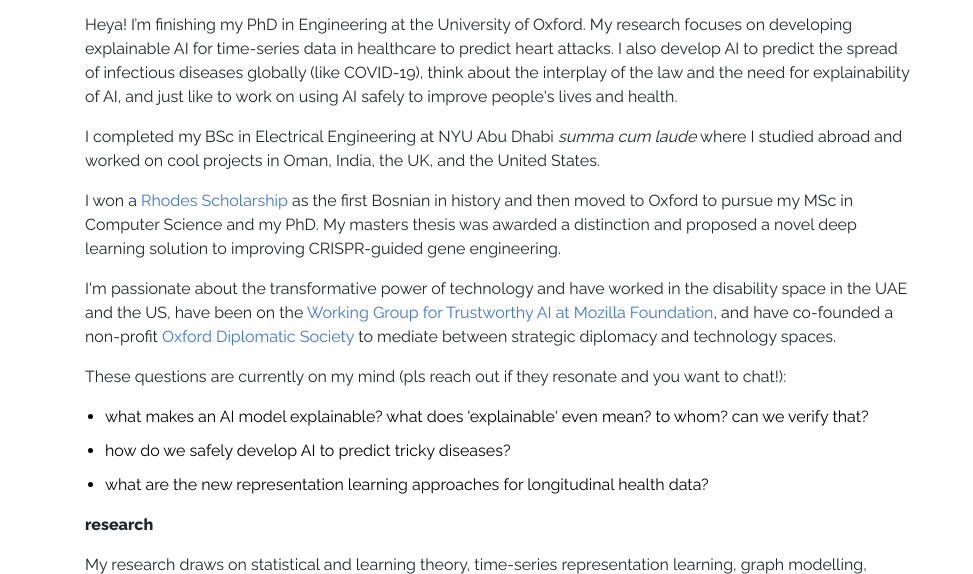
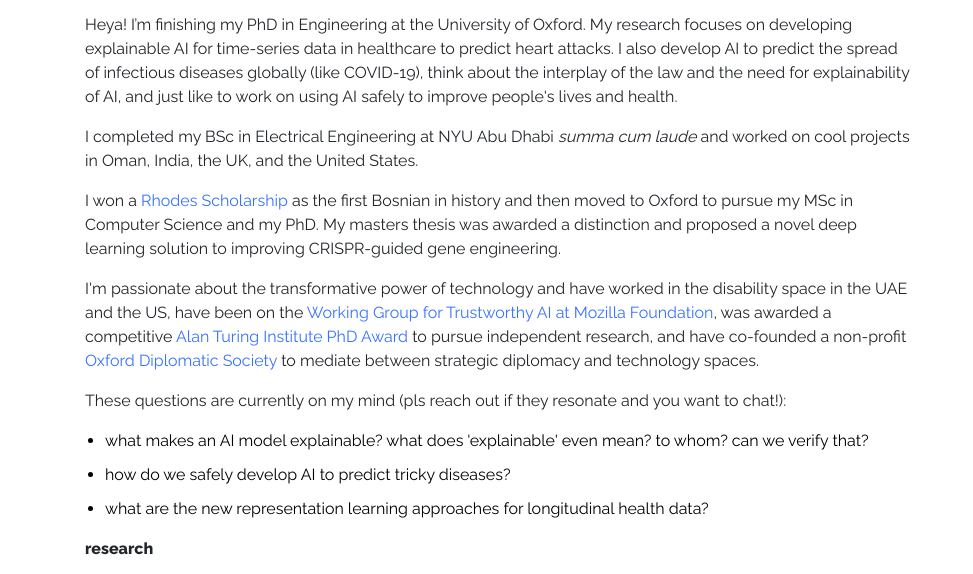
Before and after one commit to munibmesinovic/munibmesinovic.github.io, a website: page index.html in a window 1280 px wide. Shown: the part 468-1042 px from the top of the page, without its empty margins (0-973 px from the left). Drawn offline with Linux system fonts and the light colour scheme.

Commit message:
Update index.html

```diff
--- a/index.html
+++ b/index.html
@@ -64,11 +64,11 @@ li {
           <section id="about">
             <p>Heya! I’m finishing my PhD in Engineering at the University of Oxford. My research focuses on developing explainable AI for time-series data in healthcare to predict heart attacks. I also develop AI to predict the spread of infectious diseases globally (like COVID-19), think about the interplay of the law and the need for explainability of AI, and just like to work on using AI safely to improve people's lives and health. </p>
 
-            <p>I completed my BSc in Electrical Engineering at NYU Abu Dhabi <i>summa cum laude</i> where I studied abroad and worked on cool projects in Oman, India, the UK, and the United States. </p>
+            <p>I completed my BSc in Electrical Engineering at NYU Abu Dhabi <i>summa cum laude</i> and worked on cool projects in Oman, India, the UK, and the United States. </p>
 
              <p> I won a <a href="https://en.wikipedia.org/wiki/Rhodes_Scholarship" target="_blank">Rhodes Scholarship</a> as the first Bosnian in history and then moved to Oxford to pursue my MSc in Computer Science and my PhD. My masters thesis was awarded a distinction and proposed a novel deep learning solution to improving CRISPR-guided gene engineering. </p>
 
-               <p> I'm passionate about the transformative power of technology and have worked in the disability space in the UAE and the US, have been on the <a href="https://foundation.mozilla.org/en/blog/experience-building-trustworthy-ai-at-mozfest/" target="_blank">Working Group for Trustworthy AI at Mozilla Foundation</a>, and have co-founded a non-profit <a href="https://www.oxforddiplomaticsociety.com/" target="_blank">Oxford Diplomatic Society</a> to mediate between strategic diplomacy and technology spaces.</p>
+               <p> I'm passionate about the transformative power of technology and have worked in the disability space in the UAE and the US, have been on the <a href="https://foundation.mozilla.org/en/blog/experience-building-trustworthy-ai-at-mozfest/" target="_blank">Working Group for Trustworthy AI at Mozilla Foundation</a>, was awarded a competitive <a href="https://www.turing.ac.uk/people/former-enrichment-students/munib-mesinovic" target="_blank">Alan Turing Institute PhD Award</a> to pursue independent research, and have co-founded a non-profit <a href="https://www.oxforddiplomaticsociety.com/" target="_blank">Oxford Diplomatic Society</a> to mediate between strategic diplomacy and technology spaces.</p>
 
             <p>These questions are currently on my mind (pls reach out if they resonate and you want to chat!):</p>
             <ul>
```
